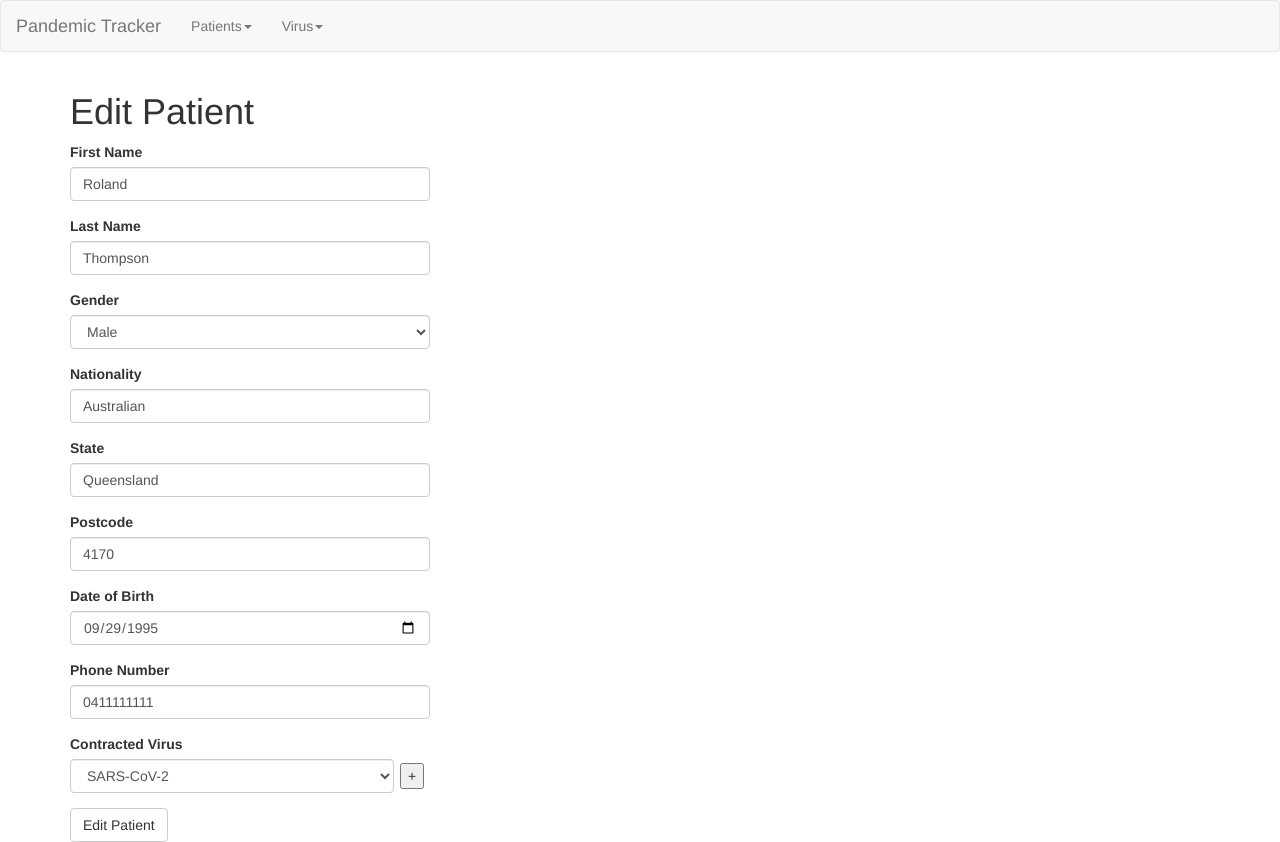
After one commit to Paff-L/infs7901, a Flask app: page /patient/1/edit in a window 1280 px wide. The commit adds this page. Run offline with Flask 2, Linux system fonts and the light colour scheme; data comes from the database, SQL or seed files in the repository; some libraries are stand-ins or nearby versions.

Commit message:
Add virus entries

```diff
--- a/project/app/forms.py
+++ b/project/app/forms.py
@@ -1,14 +1,28 @@
+from app import cursor
 from flask_wtf import FlaskForm
-from wtforms import StringField, IntegerField, SelectField, SubmitField, DateField
-from wtforms.validators import DataRequired
+from wtforms import StringField, IntegerField, SelectField, SubmitField, DateField, FormField, FieldList
+from wtforms.validators import DataRequired, Length, NumberRange
 
-class PatientForm(FlaskForm):
-    first_name = StringField('First Name', validators=[DataRequired()])
-    last_name = StringField('Last Name', validators=[DataRequired()])
-    gender = SelectField('Gender', validators=[DataRequired()], choices=[('m', 'f')])
-    nationality = StringField('Nationality')
-    state = StringField('State')
-    postcode = IntegerField('Postcode')
+class ContractedVirusForm(FlaskForm):
+    query = "SELECT Name FROM Virus"
+    cursor.execute(query)
+    records = [entry[0] for entry in cursor.fetchall()]
+    virus = SelectField('Contracted Virus', choices=[(1, records[0]), (2, records[1]), (3, records[2]), (4, records[3])])
+
+class PatientMixin():
+    first_name = StringField('First Name', validators=[DataRequired(), Length(max=32)])
+    last_name = StringField('Last Name', validators=[DataRequired(), Length(max=32)])
+    gender = SelectField('Gender', validators=[DataRequired()], choices=[('m', 'Male'), ('f', 'Female')])
+    nationality = StringField('Nationality', validators=[Length(min=0, max=32)])
+    state = StringField('State', validators=[Length(min=0, max=32)])
+    postcode = IntegerField('Postcode', validators=[NumberRange(min=1000, max=9999)])
     date_of_birth = DateField('Date of Birth', format='%Y-%m-%d', validators=[DataRequired()])
-    phone_number = StringField('Phone Number')
+    phone_number = StringField('Phone Number', validators=[Length(min=0, max=32)])
+
+    viruses = FieldList(FormField(ContractedVirusForm), min_entries=1)
+
+class PatientAdd(FlaskForm, PatientMixin):
     submit = SubmitField('Add Patient')
+
+class PatientEdit(FlaskForm, PatientMixin):
+    submit = SubmitField('Edit Patient')
--- /dev/null
+++ b/project/app/models.py
@@ -0,0 +1,11 @@
+class Patient():
+    def __init__(self, record):
+        self.patient_id = record[0]
+        self.first_name = record[1]
+        self.last_name = record[2]
+        self.gender = record[3]
+        self.nationality = record[4]
+        self.state = record[5]
+        self.postcode = record[6]
+        self.date_of_birth = record[7]
+        self.phone_number = record[8]
--- a/project/app/routes.py
+++ b/project/app/routes.py
@@ -1,6 +1,7 @@
 from flask import render_template, flash, redirect, url_for
 from app import app, cursor, db
-from app.forms import PatientForm
+from app.forms import PatientAdd, PatientEdit
+from app.models import Patient
 
 @app.route('/')
 @app.route('/index')
@@ -8,11 +9,29 @@ def index():
     query = "SELECT * FROM Patient"
     cursor.execute(query)
     records = cursor.fetchall()
-    return render_template('index.html', title='Home', patients=records)
+    return render_template('index.html', title='Home')
+
+@app.route('/patient/<patient_id>')
+def patient(patient_id):
+    query = f"SELECT * FROM Patient WHERE PatientID = {patient_id}"
+    cursor.execute(query)
+    patient_info = cursor.fetchall()
+
+    query = f"SELECT V.VirusID, V.Name FROM Contracted C, Virus V WHERE C.VirusID = V.VirusID AND C.PatientID = {patient_id}"
+    cursor.execute(query)
+    contracted_viruses = cursor.fetchall()
+    return render_template('patient.html', title=f'Patient Number: {patient_id}', patient=patient_info[0], viruses=contracted_viruses)
+
+@app.route('/patients')
+def patients():
+    query = "SELECT * FROM Patient"
+    cursor.execute(query)
+    records = cursor.fetchall()
+    return render_template('patients.html', title='Patients', patients=records)
 
 @app.route('/add_patient', methods=['GET', 'POST'])
 def add_patient():
-    form = PatientForm()
+    form = PatientAdd()
     if form.validate_on_submit():
         flash(f'Patient {form.first_name.data} successfully recorded.')
         query = f"INSERT INTO `Patient` (`FirstName`, `LastName`, `Gender`, `Nationality`, `State`, `Postcode`, `DOB`, `PhoneNumber`) VALUES \
@@ -22,3 +41,46 @@ def add_patient():
         db.commit()
         return redirect(url_for('index'))
     return render_template('add_patient.html', title='Add Patient', form=form)
+
+@app.route('/patient/<patient_id>/edit', methods=['GET', 'POST'])
+def edit_patient(patient_id):
+    form = PatientEdit()
+
+    if not form.is_submitted():
+        query = f"SELECT * FROM Patient WHERE PatientID = {patient_id}"
+        cursor.execute(query)
+        records = cursor.fetchall()
+        patient_info = Patient(records[0])
+        form.process(obj=patient_info)
+    else:
+        form = PatientEdit()
+
+    if form.validate_on_submit():
+        flash(f'Patient {form.first_name.data} successfully edited.')
+        query = f"Update `Patient` SET `FirstName` = '{form.first_name.data}', \
+                `LastName` = '{form.last_name.data}', \
+                `Gender` = '{form.gender.data}', \
+                `Nationality` = '{form.nationality.data}', \
+                `State` = '{form.state.data}', \
+                `Postcode` = '{form.postcode.data}', \
+                `DOB` = '{form.date_of_birth.data}', \
+                `PhoneNumber` = '{form.phone_number.data}' WHERE PatientID = {patient_id}"
+        cursor.execute(query)
+        db.commit()
+        return redirect(url_for('patient', patient_id=patient_id))
+    return render_template('edit_patient.html', title='Edit Patient Information', form=form)
+
+@app.route('/virus/<virus_id>')
+def virus(virus_id):
+    query = f"SELECT * FROM Virus WHERE VirusID = {virus_id}"
+    cursor.execute(query)
+    virus_info = cursor.fetchall()[0]
+    print(virus_info)
+    return render_template('virus.html', title=f'{virus_info[1]}', virus=virus_info)
+
+@app.route('/viruses')
+def viruses():
+    query = "SELECT * FROM Virus"
+    cursor.execute(query)
+    records = cursor.fetchall()
+    return render_template('viruses.html', title='Viruses', viruses=records)
--- /dev/null
+++ b/project/app/static/css/main.css
@@ -0,0 +1,9 @@
+.virus-field {
+    width: 90%;
+    display: inline;
+}
+
+.virus-button {
+    display: inline;
+    margin-left: 2px;
+}
--- /dev/null
+++ b/project/app/templates/404.html
@@ -0,0 +1,6 @@
+{% extends "base.html" %}
+
+{% block app_content %}
+    <h1>File Not Found</h1>
+    <p><a href="{{ url_for('index') }}">Back</a></p>
+{% endblock %}
--- a/project/app/templates/base.html
+++ b/project/app/templates/base.html
@@ -1,27 +1,55 @@
-<html>
-    <head>
-        {% if title %}
-        <title>{{ title }} - Microblog</title>
-        {% else %}
-        <title>Welcome to Microblog</title>
-        {% endif %}
-    </head>
-    <body>
-        <div>
-            Microblog:
-            <a href="{{ url_for('index') }}">Home</a>
-            <a href="{{ url_for('add_patient') }}">Add Patient</a>
+{% extends 'bootstrap/base.html' %}
+
+{% block styles %}
+    {{ super() }}
+    <link rel="stylesheet" href="{{ url_for('static', filename='css/main.css') }}">
+{% endblock %}
+
+{% block title %}
+    {% if title %}
+        {{ title }} - Pandemic Tracker
+    {% else %}
+        Welcome to Pandemic Tracker!
+    {% endif %}
+{% endblock %}
+
+{% block navbar %}
+    <nav class="navbar navbar-default">
+        <div class="container-fluid">
+            <div class="navbar-header">
+                <a class="navbar-brand" href="{{ url_for('index') }}">Pandemic Tracker</a>
+            </div>
+            <div class="collapse navbar-collapse">
+                <ul class="nav navbar-nav">
+                    <li class="dropdown">
+                        <a href="#" class="dropdown-toggle" data-toggle="dropdown" role="button" aria-haspopup="true" aria-expanded="false">Patients<span class="caret"></span></a>
+                        <ul class="dropdown-menu">
+                            <li><a href="{{ url_for('patients') }}">Patient List</a></li>
+                            <li><a href="{{ url_for('add_patient') }}">Add Patient</a></li>
+                        </ul>
+                    </li>
+                    <li class="dropdown">
+                        <a href="#" class="dropdown-toggle" data-toggle="dropdown" role="button" aria-haspopup="true" aria-expanded="false">Virus<span class="caret"></span></a>
+                        <ul class="dropdown-menu">
+                            <li><a href="{{ url_for('viruses') }}">Virus List</a></li>
+                        </ul>
+                    </li>
+                </ul>
+            </div>
         </div>
-        <hr>
+    </nav>
+{% endblock %}
+
+{% block content %}
+    <div class="container">
         {% with messages = get_flashed_messages() %}
         {% if messages %}
-        <ul>
             {% for message in messages %}
-            <li>{{ message }}</li>
+            <div class="alert alert-info" role="alert">{{ message }}</div>
             {% endfor %}
-        </ul>
         {% endif %}
         {% endwith %}
-        {% block content %}{% endblock %}
-    </body>
-</html>
+
+        {% block app_content %}{% endblock %}
+    </div>
+{% endblock %}
--- /dev/null
+++ b/project/app/templates/edit_patient.html
@@ -0,0 +1,47 @@
+{% extends "base.html" %}
+{% import 'bootstrap/wtf.html' as wtf %}
+
+{% block app_content %}
+    <h1>Edit Patient</h1>
+    <div class="row">
+        <div class="col-md-4">
+            <form class="form" action="" method="post" role="form">
+                {{ form.hidden_tag() }}
+                {{ wtf.form_errors(form, hiddens="only") }}
+
+                {{ wtf.form_field(form.first_name) }}
+                {{ wtf.form_field(form.last_name) }}
+                {{ wtf.form_field(form.gender) }}
+                {{ wtf.form_field(form.nationality) }}
+                {{ wtf.form_field(form.state) }}
+                {{ wtf.form_field(form.postcode) }}
+                {{ wtf.form_field(form.date_of_birth) }}
+                {{ wtf.form_field(form.phone_number) }}
+
+                {% for contracted_form in form.viruses %}
+                    {{ contracted_form.hidden_tag() }}
+                    <div class="form-group virus-form">
+                        {{ contracted_form.virus.label(class_="control-label") }}
+                        {{ contracted_form.virus(class_="form-control virus-field") }}
+                        <button type="button" class="virus-button" id="addNewField">+</button>
+                    </div>
+                {% endfor %}
+
+                {{ wtf.form_field(form.submit) }}
+            </form>
+        </div>
+    </div>
+{% endblock %}
+
+{% block scripts %}
+    {{super()}}
+
+    <script>
+    $(document).ready(function() {
+        $("#addNewField").click(function() {
+            var newInput = $("#viruses-1-virus").clone()
+            $(".virus-form").append(newInput);
+        });
+    });
+    </script>
+{% endblock %}
```
Also changed, not shown: project/app/__init__.py (+8 -3 lines), project/app/errors.py (added, +11 -0 lines), project/app/templates/500.html (added, +7 -0 lines), project/app/templates/add_patient.html (+7 -49 lines), project/app/templates/index.html (+2 -13 lines), project/app/templates/patient.html (added, +22 -0 lines), project/app/templates/patients.html (added, +16 -0 lines), project/app/templates/virus.html (added, +7 -0 lines), project/app/templates/viruses.html (added, +10 -0 lines).
